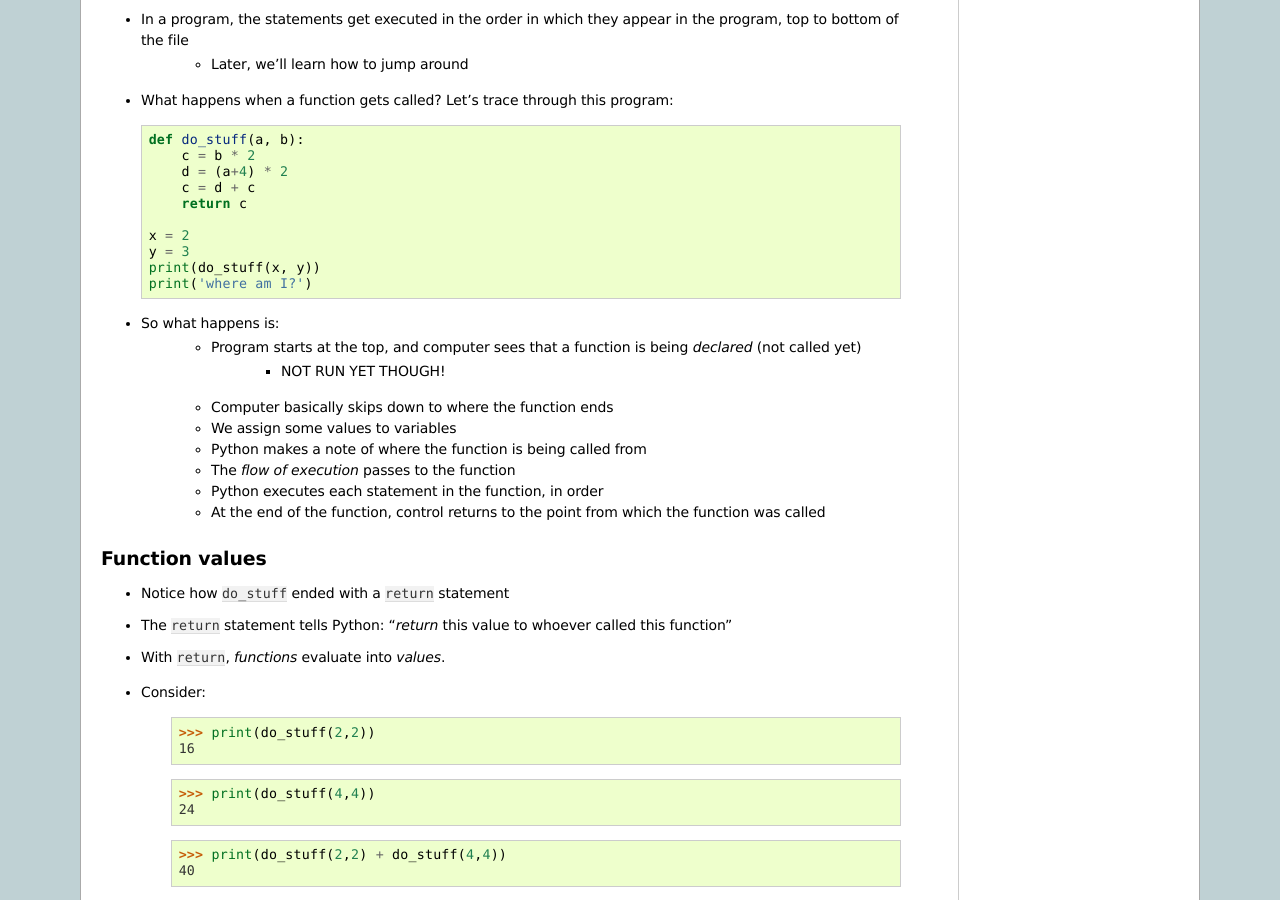
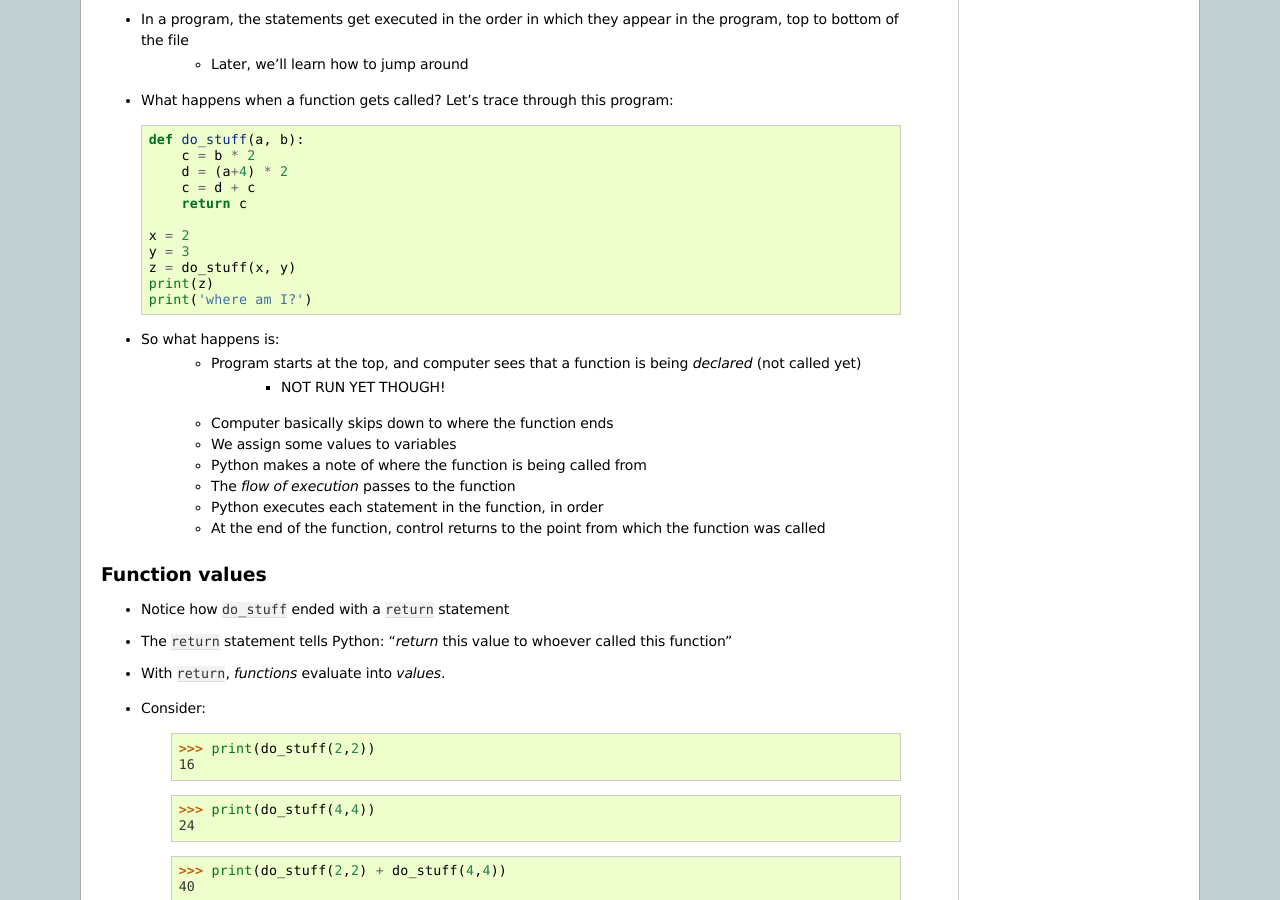
Before and after one commit to jameshughes89/cs101, a Sphinx documentation site: the page built from source/topic3.rst, in a window 1280 px wide and 900 px high, scrolled down 6390 px. Built offline with Sphinx 7.4.7, drawn with Linux system fonts in a browser that asks for light colours.

```diff
--- a/source/topic3.rst
+++ b/source/topic3.rst
@@ -252,7 +252,8 @@ Execution Flow
 
     x = 2
     y = 3
-    print(do_stuff(x, y))
+    z = do_stuff(x, y)
+    print(z)
     print('where am I?')
 
 * So what happens is:
```
